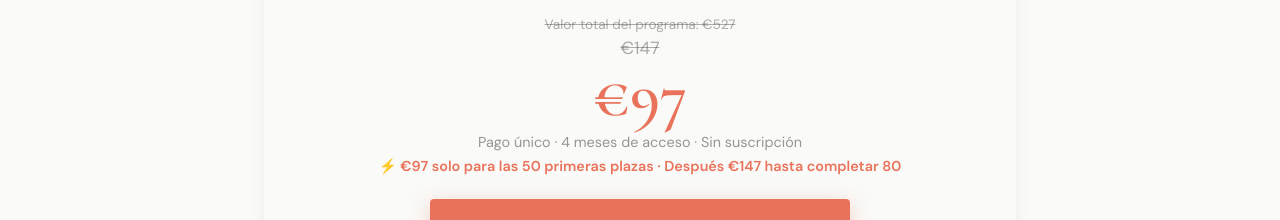
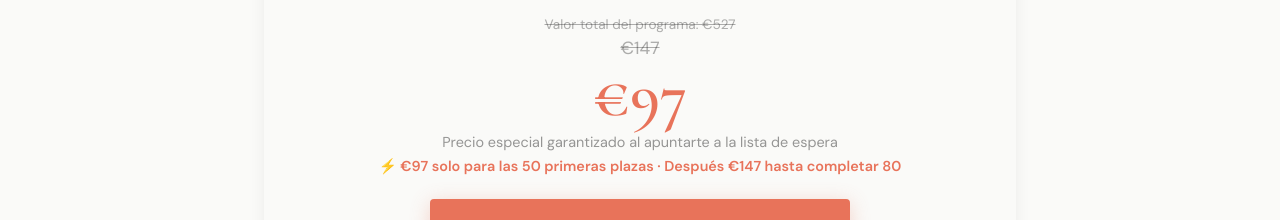
Before and after one commit to susanaaresla-lab/esencial-susana, a React (Create React App) app: page /programa-4-semanas in a window 1280 px wide. Shown: the part 8640-8860 px from the top of the page. Built offline with nearby package versions, Linux system fonts and the light colour scheme.

Commit message:
texto precio lista espera programa

```diff
--- a/src/pages/ProgramaPage.js
+++ b/src/pages/ProgramaPage.js
@@ -419,8 +419,7 @@ export default function ProgramaPage() {
                 <p style={{ fontSize: '0.85rem', color: 'rgba(26,26,26,0.35)', textDecoration: 'line-through', marginBottom: '0.25rem' }}>Valor total del programa: €527</p>
                 <span style={{ fontSize: '1.1rem', color: 'rgba(26,26,26,0.35)', textDecoration: 'line-through' }}>€147</span>
                 <div style={{ fontFamily: 'var(--serif)', fontSize: 'clamp(3rem, 8vw, 4rem)', color: 'var(--coral)', fontWeight: 600, lineHeight: 1, marginTop: '0.25rem' }}>€97</div>
-                <p style={{ fontSize: '0.9rem', color: 'rgba(26,26,26,0.45)', marginTop: '0.4rem' }}>Pago único · 4 meses de acceso · Sin suscripción</p>
-                <p style={{ fontSize: '0.9rem', color: 'var(--coral)', fontWeight: 600, marginTop: '0.4rem' }}>⚡ €97 solo para las 50 primeras plazas · Después €147 hasta completar 80</p>
+<p style={{ fontSize: '0.9rem', color: 'rgba(26,26,26,0.45)', marginTop: '0.4rem' }}>Precio especial garantizado al apuntarte a la lista de espera</p>                <p style={{ fontSize: '0.9rem', color: 'var(--coral)', fontWeight: 600, marginTop: '0.4rem' }}>⚡ €97 solo para las 50 primeras plazas · Después €147 hasta completar 80</p>
               </div>
               <button className="btn-coral" style={{ fontSize: '1.1rem', padding: '1.2rem 3rem', width: '100%', maxWidth: 420 }} onClick={goListaEspera}>
                 Apúntame — acceso prioritario septiembre
```
